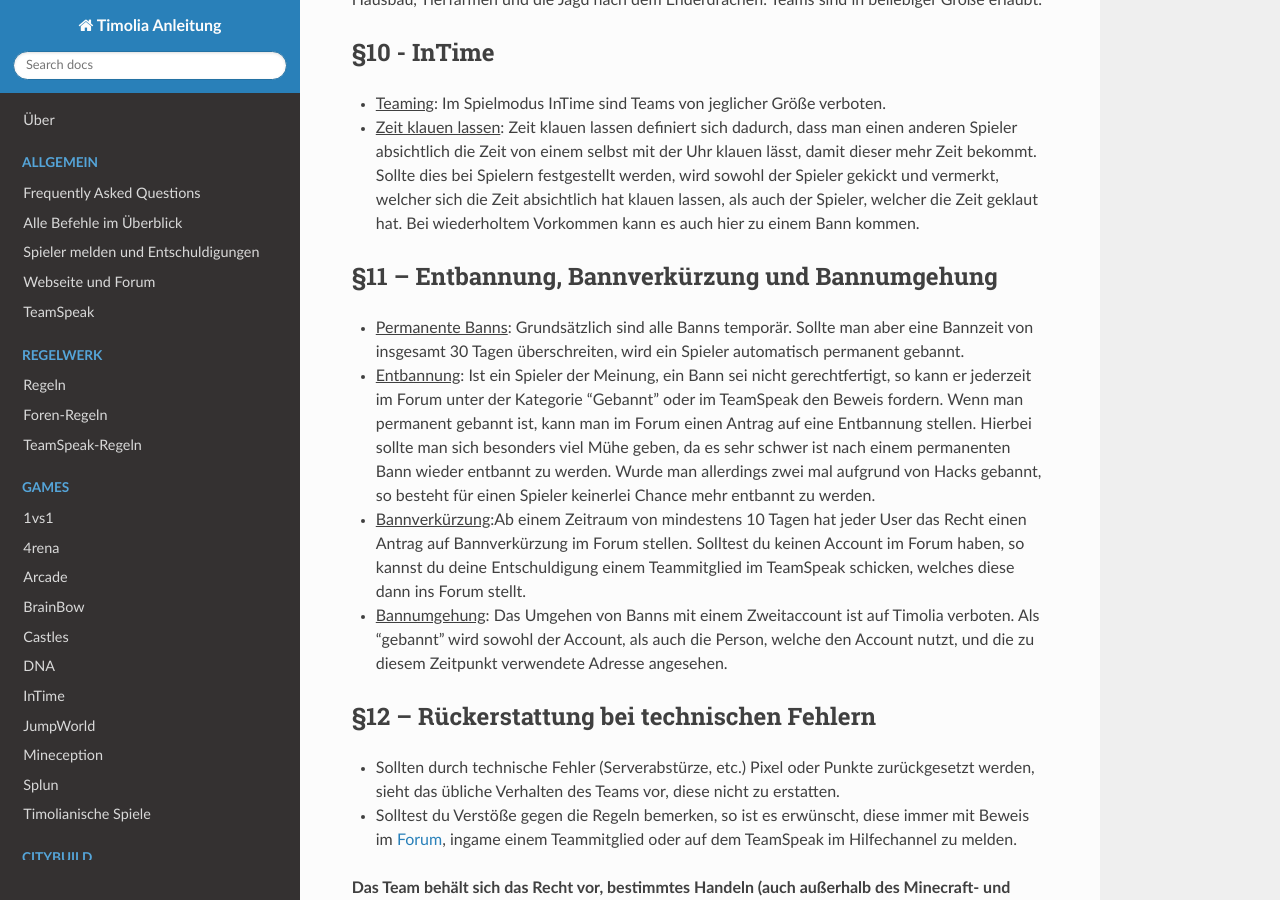
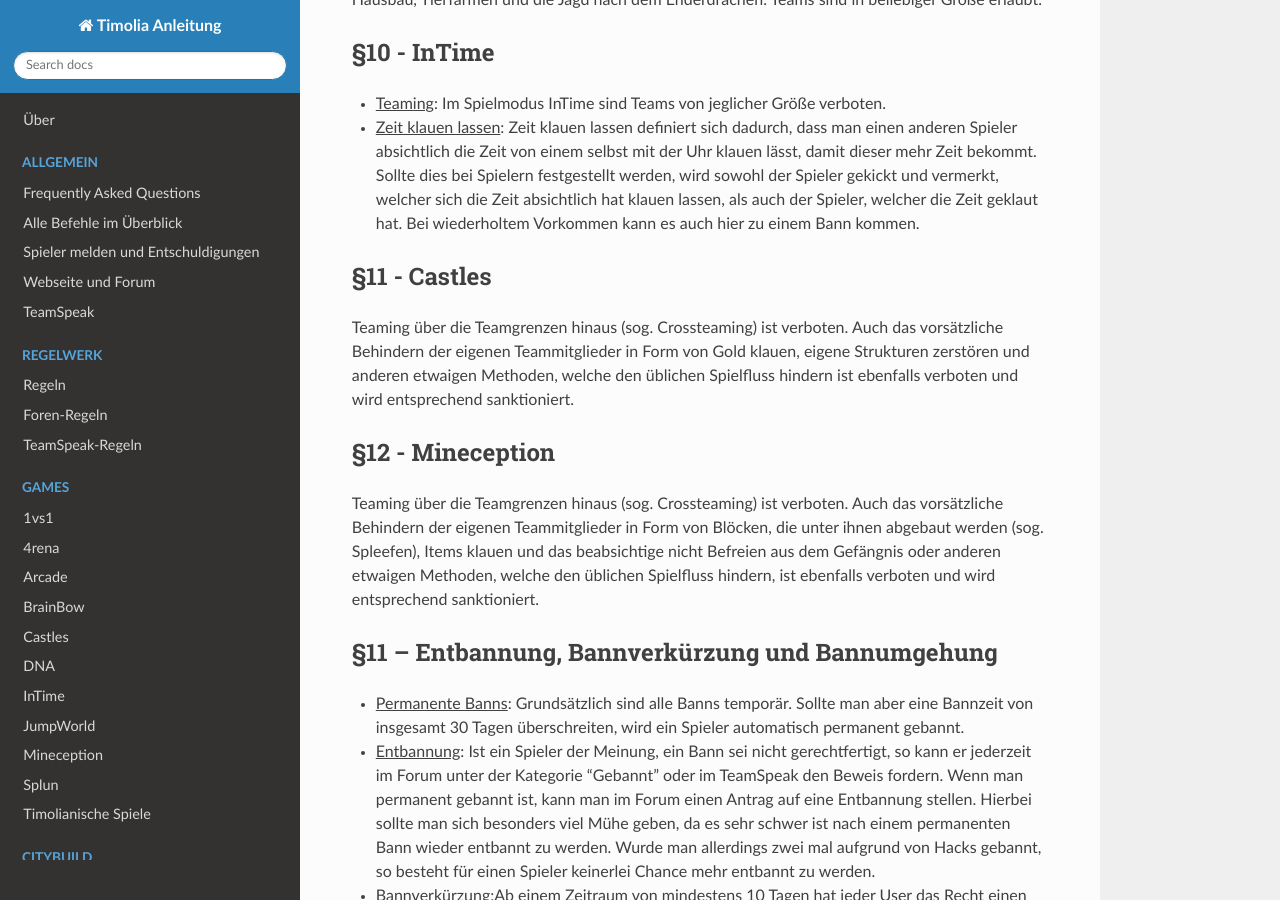
Before and after one commit to TimoliaDE/HowTo, an MkDocs documentation site: the page built from docs/rules/games.md, in a window 1280 px wide and 900 px high, scrolled down 2669 px. Built offline with MkDocs 1.6.1, drawn with Linux system fonts in a browser that asks for light colours; nearby versions of some CDN libraries; old or Windows-style settings are respelled for this version of MkDocs.

Commit message:
updated rules

```diff
--- a/docs/rules/games.md
+++ b/docs/rules/games.md
@@ -66,6 +66,15 @@ Das unnötige Herauszögern des Spiels ist nicht erwünscht. Dazu zählen expliz
 Sollte dies bei Spielern festgestellt werden, wird sowohl der Spieler gekickt und vermerkt, welcher sich die Zeit absichtlich hat klauen lassen, als auch der Spieler, welcher die Zeit geklaut hat.
 Bei wiederholtem Vorkommen kann es auch hier zu einem Bann kommen.
 
+## §11 - Castles
+Teaming über die Teamgrenzen hinaus (sog. Crossteaming) ist verboten. Auch das vorsätzliche Behindern der eigenen Teammitglieder in Form von Gold klauen, eigene Strukturen zerstören und anderen etwaigen Methoden,
+welche den üblichen Spielfluss hindern ist ebenfalls verboten und wird entsprechend sanktioniert.
+
+## §12 - Mineception
+Teaming über die Teamgrenzen hinaus (sog. Crossteaming) ist verboten. Auch das vorsätzliche Behindern der eigenen Teammitglieder in Form von Blöcken, die unter ihnen abgebaut werden
+(sog. Spleefen), Items klauen und das beabsichtige nicht Befreien aus dem Gefängnis oder anderen etwaigen Methoden, welche den üblichen Spielfluss hindern,
+ist ebenfalls verboten und wird entsprechend sanktioniert.
+
 ## §11 – Entbannung, Bannverkürzung und Bannumgehung
 - <u>Permanente Banns</u>: Grundsätzlich sind alle Banns temporär. Sollte man aber eine Bannzeit von insgesamt 30 Tagen überschreiten, wird ein Spieler automatisch permanent gebannt.
 - <u>Entbannung</u>: Ist ein Spieler der Meinung, ein Bann sei nicht gerechtfertigt, so kann er jederzeit im Forum unter der Kategorie “Gebannt” oder im TeamSpeak den Beweis fordern. Wenn man permanent gebannt ist,
```
